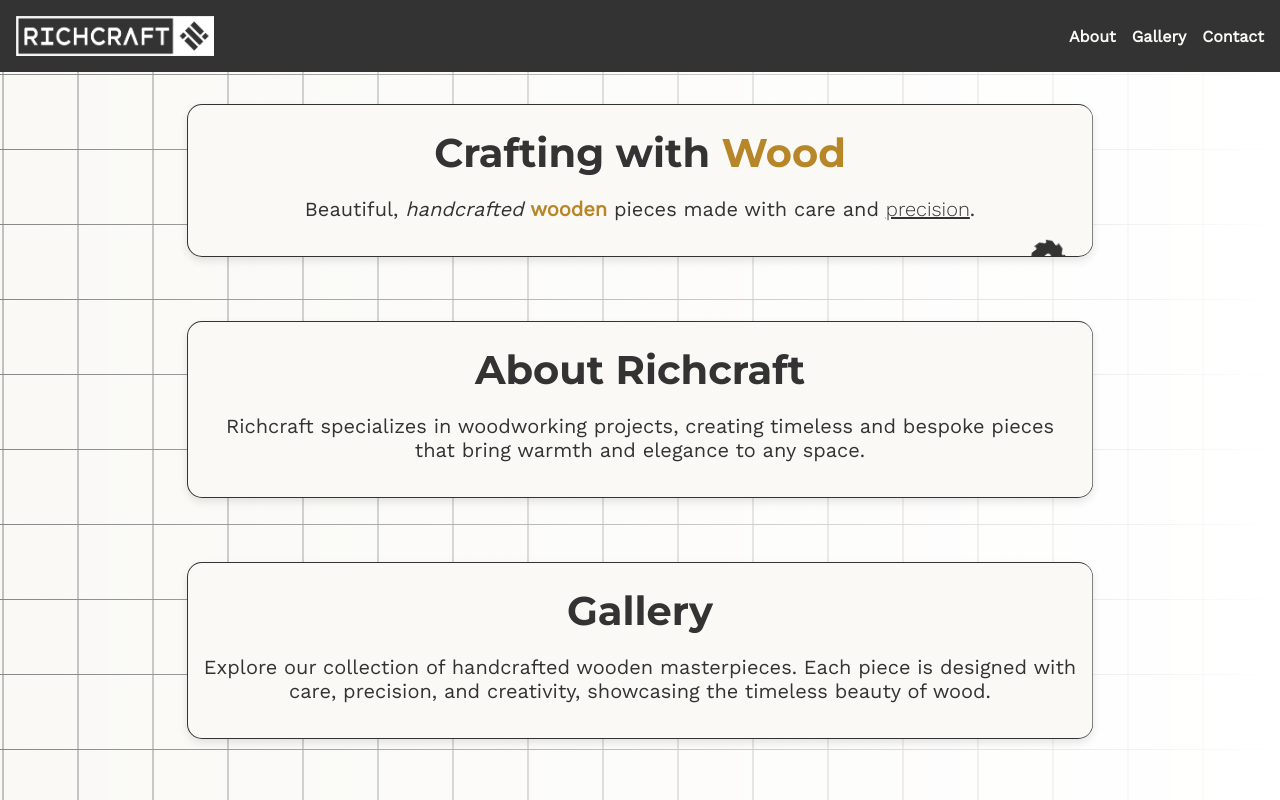
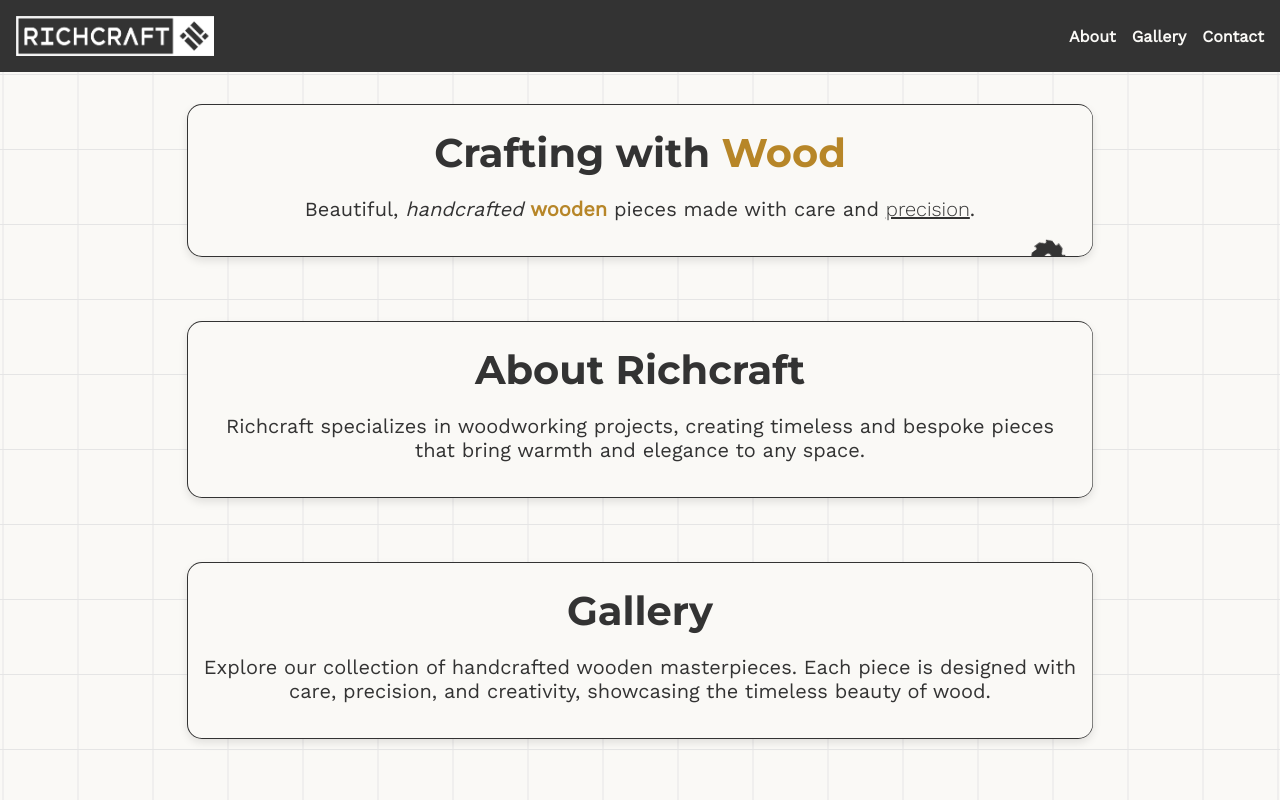
Before and after one commit to AndrewRich10/Richcraft, a React (Vite) app: page / in a window 1280 px wide. Shown: the top 800 px of the page. Built offline with nearby package versions, Linux system fonts and the light colour scheme.

Commit message:
Increased BG opacity

```diff
--- a/src/index.css
+++ b/src/index.css
@@ -25,8 +25,7 @@ body {
   background-attachment: fixed;
   background-color: var(--soft-white);
   background:
-    linear-gradient(90deg, #FFF0 0%, #FFFF 100%) 0 0 / 100dvw 100dvh,
-    conic-gradient(from 90deg at 1px 1px, #FAF9F6 90deg, #888F 0) center -1px / 75px 75px;
+    conic-gradient(from 90deg at 1px 1px, #FAF9F6 90deg, rgb(229, 229, 229) 0) center -1px / 75px 75px;
   background-attachment: fixed;
   overflow-x:hidden
 }
```
